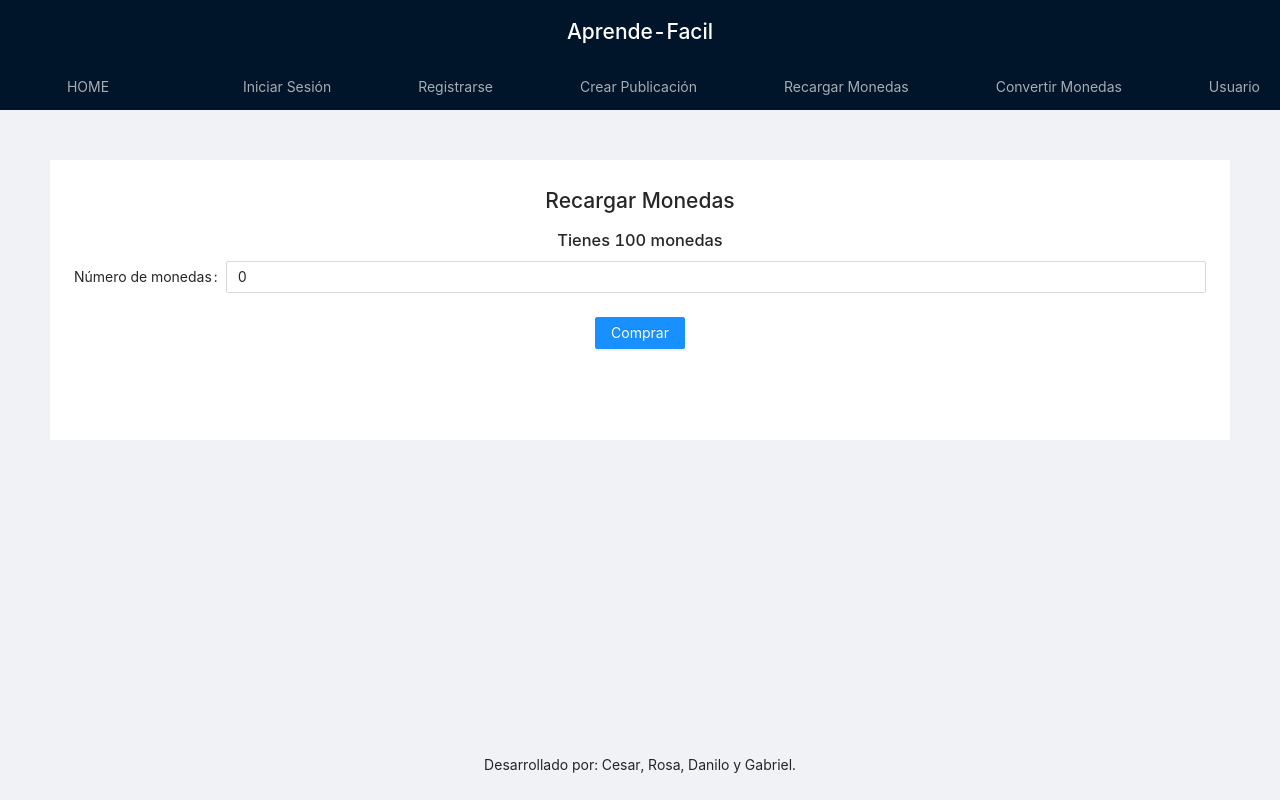
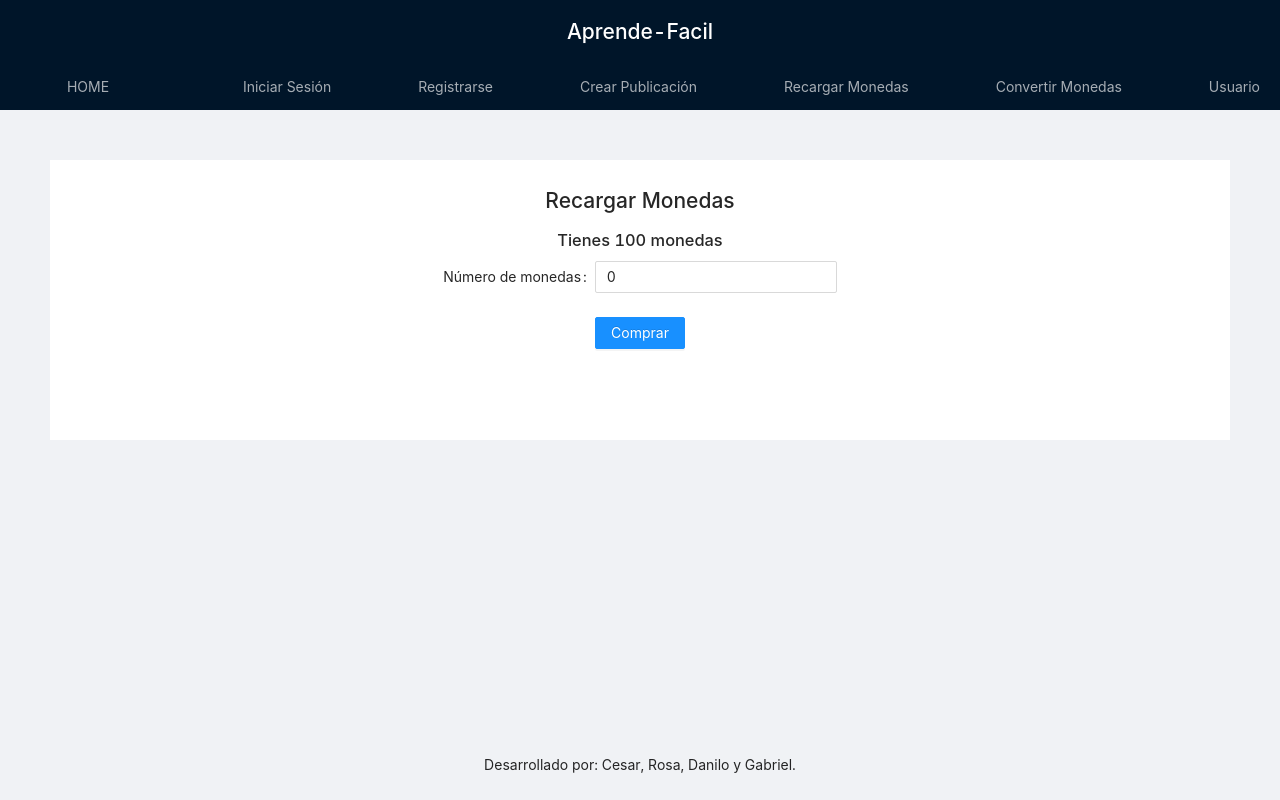
Before and after one commit to ProyectoCC3S2/AprendeFacil, a React (Create React App) app in the folder frontend/: page /RecargarMonedas in a window 1280 px wide. Built offline with nearby package versions, Linux system fonts and the light colour scheme; no server answers.

Commit message:
Update App.css

```diff
--- a/frontend/src/App.css
+++ b/frontend/src/App.css
@@ -70,6 +70,11 @@
 .register-form{
   display: flex;
   flex-direction: column;
+}
+
+.recargar-form {
+  max-width: 500px;
+  display: inline-block;
 }
 
 .split-menu{
```
